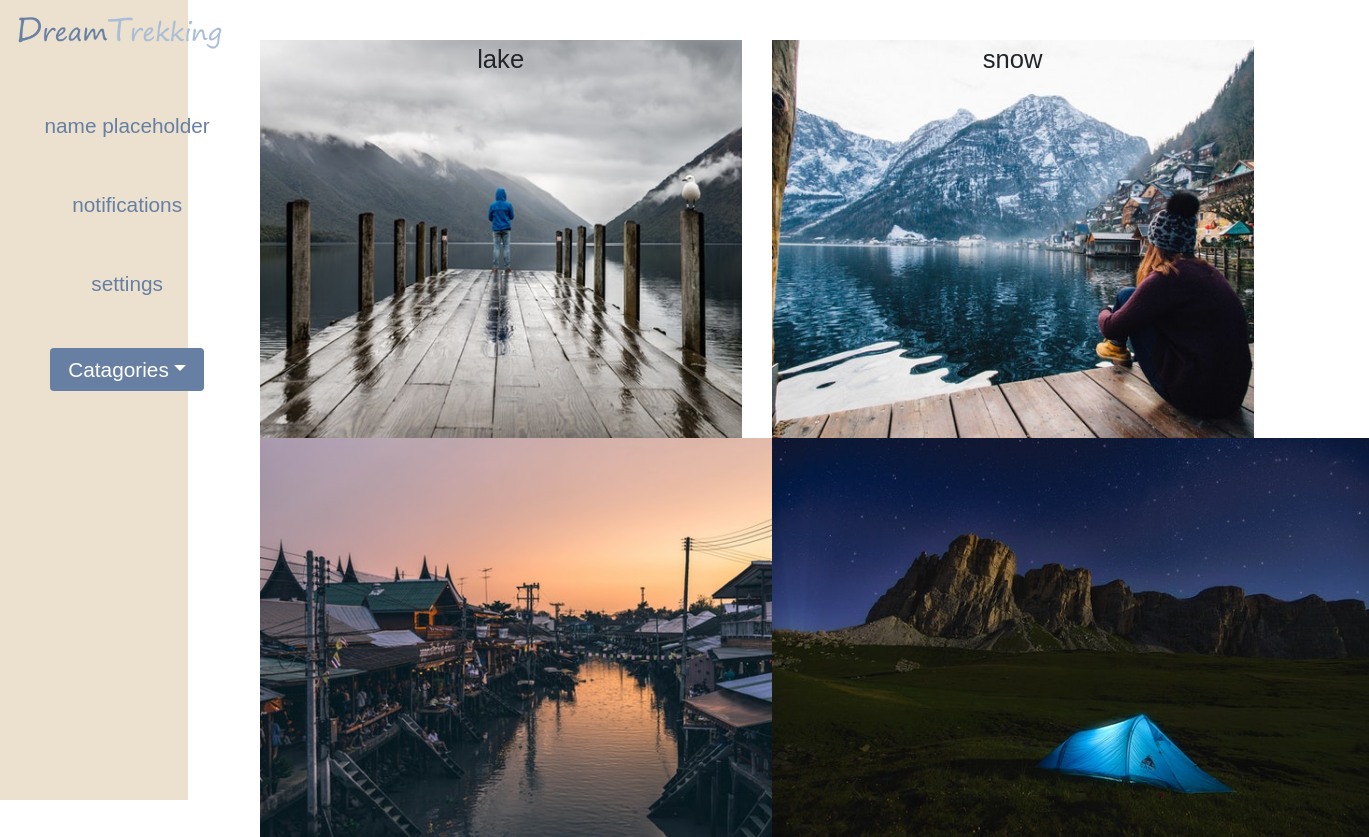
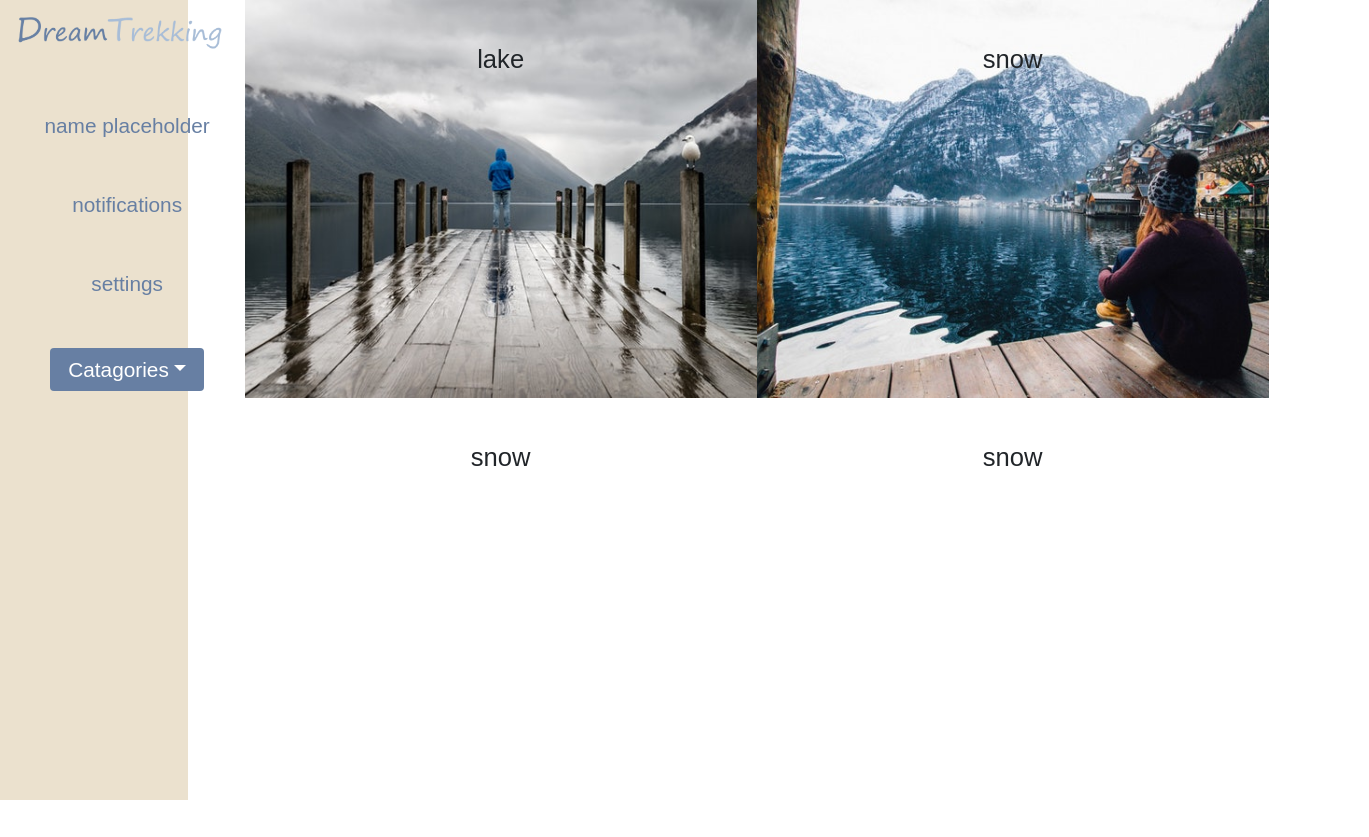
Before and after one commit to JacobLeonLyerla/DT-front-end, a React (Create React App) app in the folder dreamtrekking/: page /dashboard in a window 1280 px wide. Shown: the whole page, 1369 px wide, since content can reach past the window. After the commit the page ends 800 px from the top, so only its background shows below. Built offline with nearby package versions, Linux system fonts and the light colour scheme.

Commit message:
editing the tags layout a lot

```diff
--- a/dreamtrekking/src/components/tags.js
+++ b/dreamtrekking/src/components/tags.js
@@ -8,18 +8,20 @@ const Tags = () => {
   return (
     <Col md="10" className="tags-container">
       <Row>
-        <Col className="tag-img" md="6">
-        <div className="cover water"> <p>lake</p></div>
+        <Col className="tag-img water" md="6">
+        <div className="cover "> <p>lake</p></div>
         </Col>
-        <Col className="tag-img" md="6">
-        <div className="cover snow"> <p>snow</p>
+        <Col className="tag-img snow" md="6">
+        <div className="cover "> <p>snow</p>
         </div>
         </Col>{" "}
-        <Col className="tag-img" md="6">
-          <Media className="tag" src={market} />
+        <Col className="tag-img market" md="6">
+        <div className="cover "> <p>snow</p>
+        </div>
         </Col>
-        <Col className="tag-img" md="6">
-          <Media className="tag" src={camping} />
+        <Col className="tag-img camping" md="6">
+        <div className="cover "> <p>snow</p>
+        </div>
         </Col>
       </Row>
     </Col>
```
